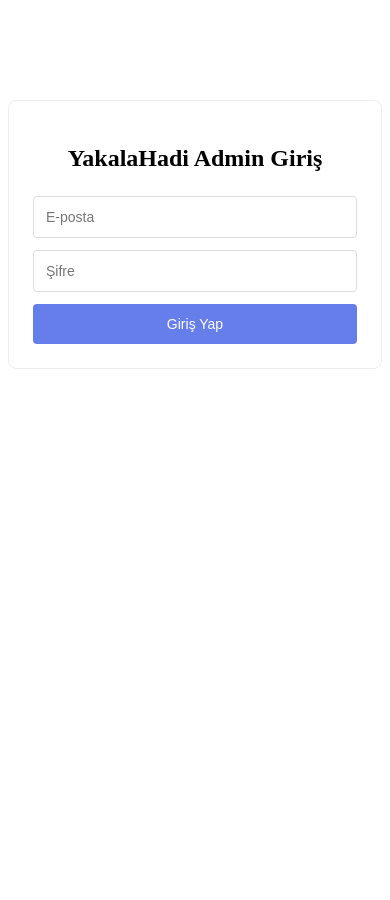
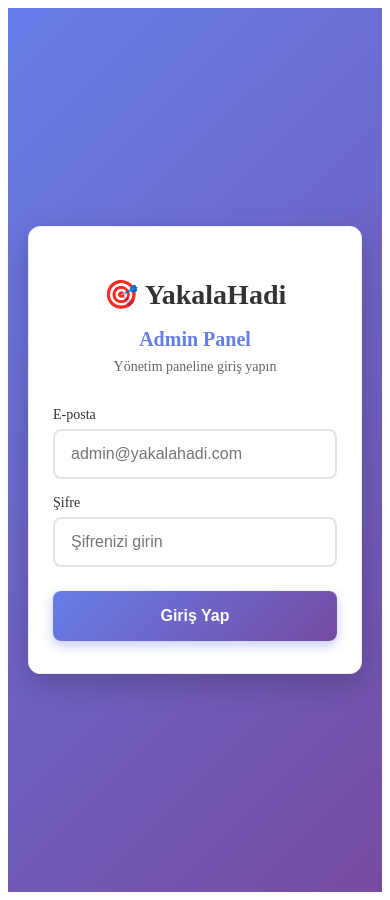
Before and after one commit to Oray-hub/yakalahadi-admin, a React (Vite) app: page /export in a window 390 px wide. Before the commit the page ends 844 px from the top, so only its background shows below. Built offline with nearby package versions, Linux system fonts and the light colour scheme.

Commit message:
Add responsive design for mobile devices

```diff
--- a/src/App.tsx
+++ b/src/App.tsx
@@ -27,6 +27,15 @@
 
 function Panel({ onLogout }: { onLogout: () => void }) {
   const [activeMenu, setActiveMenu] = useState("/users");
+  const [sidebarOpen, setSidebarOpen] = useState(false);
+
+  const toggleSidebar = () => {
+    setSidebarOpen(!sidebarOpen);
+  };
+
+  const closeSidebar = () => {
+    setSidebarOpen(false);
+  };
 
   return (
     <div style={{
@@ -39,8 +48,26 @@
       top: 0,
       left: 0
     }}>
-      {/* Sidebar - Sabit */}
-      <aside style={{
+      {/* Mobile Menu Toggle */}
+      <button
+        className="mobile-menu-toggle"
+        onClick={toggleSidebar}
+        style={{ display: "none" }}
+      >
+        ☰
+      </button>
+
+      {/* Mobile Overlay */}
+      <div
+        className={`mobile-overlay ${sidebarOpen ? 'open' : ''}`}
+        onClick={closeSidebar}
+        style={{ display: "none" }}
+      />
+
+      {/* Sidebar */}
+      <aside
+        className={`admin-sidebar ${sidebarOpen ? 'open' : ''}`}
+        style={{
           width: 180,
           background: "linear-gradient(135deg, #667eea 0%, #764ba2 100%)",
           color: "#fff",
@@ -49,7 +76,8 @@
           height: "100vh",
           flexShrink: 0,
           overflow: "hidden"
-      }}>
+        }}
+      >
         <div style={{ marginBottom: 32 }}>
           <h2 style={{ color: "#fff", fontSize: 20, margin: 0, fontWeight: "bold" }}>
             🎯 YakalaHadi Admin
@@ -64,7 +92,10 @@
             <div key={item.path}>
               <Link
                 to={item.path}
-                onClick={() => setActiveMenu(item.path)}
+                onClick={() => {
+                  setActiveMenu(item.path);
+                  closeSidebar(); // Mobile'da menüyü kapat
+                }}
                 style={{
                   color: "#fff",
                   textDecoration: "none",
@@ -92,7 +123,10 @@
           borderTop: "1px solid rgba(255,255,255,0.1)"
         }}>
           <button
-            onClick={onLogout}
+            onClick={() => {
+              onLogout();
+              closeSidebar(); // Mobile'da menüyü kapat
+            }}
             style={{
               width: "100%",
               color: "#fff",
@@ -121,8 +155,10 @@
         </div>
       </aside>
 
-      {/* Main Content - Tam Ekran */}
-      <main style={{
+      {/* Main Content */}
+      <main
+        className="admin-main"
+        style={{
           flex: 1,
           background: "#fff",
           height: "100vh",
@@ -132,8 +168,11 @@
           overflow: "hidden",
           minWidth: 0,
           maxWidth: "calc(100vw - 180px)"
-      }}>
-        <div style={{
+        }}
+      >
+        <div
+          className="admin-content"
+          style={{
             background: "#fff",
             height: "100%",
             width: "100%",
@@ -142,7 +181,8 @@
             overflow: "hidden",
             minWidth: 0,
             maxWidth: "100%"
-        }}>
+          }}
+        >
           <Routes>
             <Route path="/users" element={<Users />} />
             <Route path="/companies" element={<Companies />} />
--- a/src/Login.tsx
+++ b/src/Login.tsx
@@ -33,60 +33,171 @@
   };
 
   return (
-    <div style={{ maxWidth: 350, margin: "100px auto", padding: 24, border: "1px solid #eee", borderRadius: 8 }}>
-      <h2 style={{ textAlign: "center", marginBottom: 24 }}>YakalaHadi Admin Giriş</h2>
-      <form onSubmit={handleSubmit}>
+    <div style={{
+      minHeight: "100vh",
+      display: "flex",
+      alignItems: "center",
+      justifyContent: "center",
+      padding: "20px",
+      background: "linear-gradient(135deg, #667eea 0%, #764ba2 100%)"
+    }}>
+      <div style={{
+        maxWidth: 400,
+        width: "100%",
+        margin: "0 auto",
+        padding: "32px 24px",
+        border: "1px solid #eee",
+        borderRadius: 12,
+        backgroundColor: "#fff",
+        boxShadow: "0 10px 30px rgba(0,0,0,0.2)",
+        textAlign: "center"
+      }}>
+        <div style={{ marginBottom: 32 }}>
+          <h1 style={{
+            fontSize: "28px",
+            marginBottom: 8,
+            color: "#333",
+            fontWeight: "bold"
+          }}>
+            🎯 YakalaHadi
+          </h1>
+          <h2 style={{
+            fontSize: "20px",
+            marginBottom: 8,
+            color: "#667eea",
+            fontWeight: "600"
+          }}>
+            Admin Panel
+          </h2>
+          <p style={{
+            color: "#666",
+            fontSize: "14px",
+            margin: 0
+          }}>
+            Yönetim paneline giriş yapın
+          </p>
+        </div>
+
+        <form onSubmit={handleSubmit} style={{ textAlign: "left" }}>
+          <div style={{ marginBottom: 16 }}>
+            <label style={{
+              display: "block",
+              marginBottom: 6,
+              fontSize: "14px",
+              fontWeight: "500",
+              color: "#333"
+            }}>
+              E-posta
+            </label>
             <input
               type="email"
-          placeholder="E-posta"
+              placeholder="admin@yakalahadi.com"
               value={email}
               onChange={e => setEmail(e.target.value)}
               required
               style={{
                 width: "100%",
-            marginBottom: 12,
-            padding: 12,
-            border: "1px solid #ddd",
-            borderRadius: 4,
-            fontSize: 14,
-            boxSizing: "border-box"
+                padding: "14px 16px",
+                border: "2px solid #e1e5e9",
+                borderRadius: 8,
+                fontSize: "16px",
+                boxSizing: "border-box",
+                transition: "border-color 0.3s ease",
+                outline: "none"
+              }}
+              onFocus={(e) => {
+                e.target.style.borderColor = "#667eea";
+              }}
+              onBlur={(e) => {
+                e.target.style.borderColor = "#e1e5e9";
               }}
             />
+          </div>
+
+          <div style={{ marginBottom: 24 }}>
+            <label style={{
+              display: "block",
+              marginBottom: 6,
+              fontSize: "14px",
+              fontWeight: "500",
+              color: "#333"
+            }}>
+              Şifre
+            </label>
             <input
               type="password"
-          placeholder="Şifre"
+              placeholder="Şifrenizi girin"
               value={password}
               onChange={e => setPassword(e.target.value)}
               required
               style={{
                 width: "100%",
-            marginBottom: 12,
-            padding: 12,
-            border: "1px solid #ddd",
-            borderRadius: 4,
-            fontSize: 14,
-            boxSizing: "border-box"
+                padding: "14px 16px",
+                border: "2px solid #e1e5e9",
+                borderRadius: 8,
+                fontSize: "16px",
+                boxSizing: "border-box",
+                transition: "border-color 0.3s ease",
+                outline: "none"
+              }}
+              onFocus={(e) => {
+                e.target.style.borderColor = "#667eea";
+              }}
+              onBlur={(e) => {
+                e.target.style.borderColor = "#e1e5e9";
               }}
             />
+          </div>
+
           <button
             type="submit"
             style={{
               width: "100%",
-            padding: 12,
-            backgroundColor: "#667eea",
+              padding: "16px",
+              background: "linear-gradient(135deg, #667eea 0%, #764ba2 100%)",
               color: "white",
               border: "none",
-            borderRadius: 4,
-            fontSize: 14,
+              borderRadius: 8,
+              fontSize: "16px",
+              fontWeight: "600",
               cursor: "pointer",
-            boxSizing: "border-box"
+              boxSizing: "border-box",
+              transition: "transform 0.2s ease, box-shadow 0.2s ease",
+              boxShadow: "0 4px 12px rgba(102, 126, 234, 0.4)"
             }}
             disabled={loading}
+            onMouseEnter={(e) => {
+              if (!loading) {
+                e.currentTarget.style.transform = "translateY(-2px)";
+                e.currentTarget.style.boxShadow = "0 6px 20px rgba(102, 126, 234, 0.6)";
+              }
+            }}
+            onMouseLeave={(e) => {
+              if (!loading) {
+                e.currentTarget.style.transform = "translateY(0)";
+                e.currentTarget.style.boxShadow = "0 4px 12px rgba(102, 126, 234, 0.4)";
+              }
+            }}
           >
             {loading ? "Giriş Yapılıyor..." : "Giriş Yap"}
           </button>
-        {error && <div style={{ color: "red", marginTop: 10 }}>{error}</div>}
+
+          {error && (
+            <div style={{
+              color: "#dc3545",
+              marginTop: 16,
+              padding: "12px 16px",
+              backgroundColor: "#f8d7da",
+              border: "1px solid #f5c6cb",
+              borderRadius: 8,
+              fontSize: "14px",
+              textAlign: "center"
+            }}>
+              {error}
+            </div>
+          )}
         </form>
+      </div>
     </div>
   );
 }
```
Also changed, not shown: src/style.css (+98 -0 lines). Lines whose indentation alone changed are shown as unchanged.
